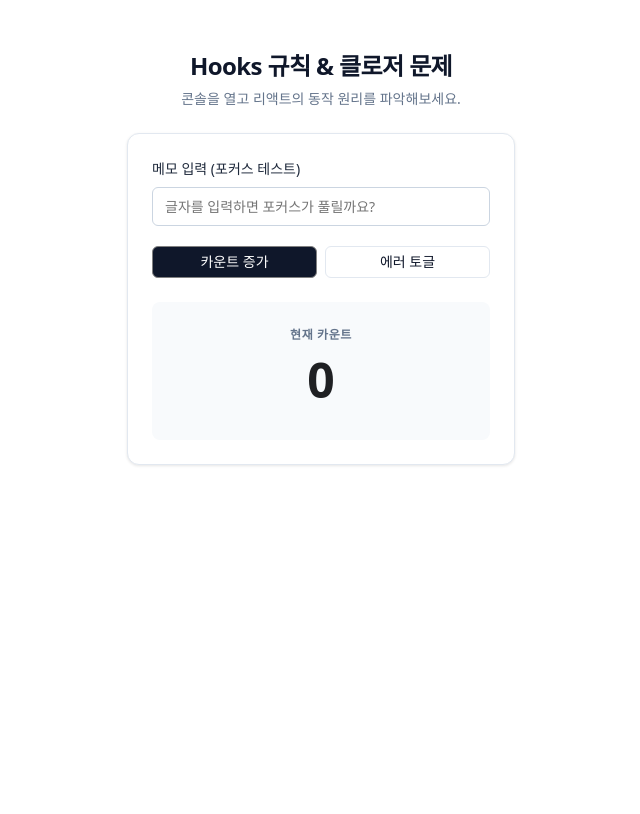
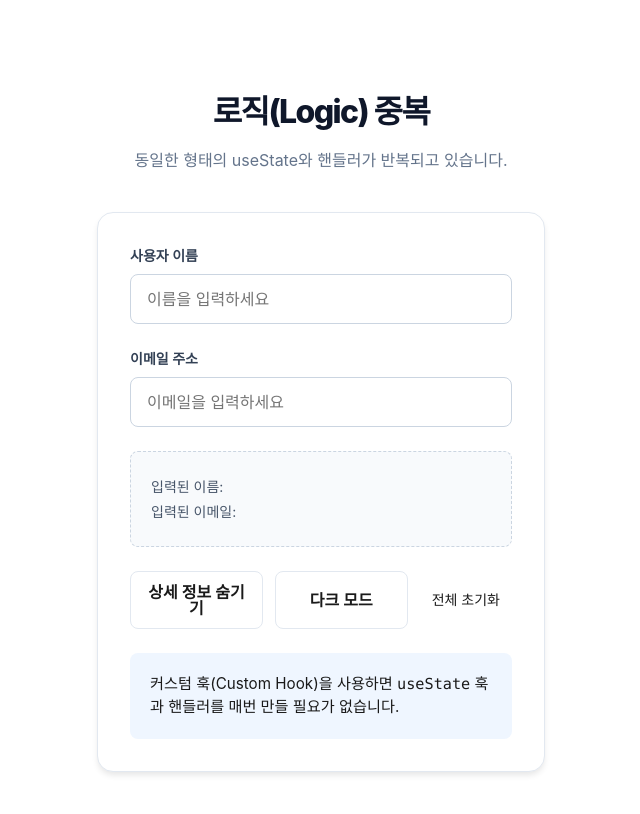
Before and after one commit to songha-5/learn-react, a React (Vite) app in the folder 09-커스텀-훅-로직-재사용/: page / in a window 1280 px wide. Shown: the top 814 px of the page, without its empty margins (319-959 px from the left). Built offline with nearby package versions, Linux system fonts and the light colour scheme.

Commit message:
학습: toggle/input로직 커스텀훅으로 변경

```diff
--- a/09-커스텀-훅-로직-재사용/src/app/index.tsx
+++ b/09-커스텀-훅-로직-재사용/src/app/index.tsx
@@ -1,11 +1,11 @@
 // import MovieSearch from '@/practices/MovieSearch-completed'
 import S from './style.module.css'
-import { HooksOfRules } from '@/learns'
+import { HooksOfRules, ReusingLogics } from '@/learns'
 
 export default function App() {
   return (
     <div className={S.container}>
-      <HooksOfRules />
+      <ReusingLogics />
     </div>
   )
 }
--- /dev/null
+++ b/09-커스텀-훅-로직-재사용/src/hooks/index.ts
@@ -0,0 +1,2 @@
+export * from './useToggle'
+export * from './useInput'
--- /dev/null
+++ b/09-커스텀-훅-로직-재사용/src/hooks/useInput.ts
@@ -0,0 +1,13 @@
+import { useCallback, useState } from "react"
+
+export function useInput(init = '') {
+  // - 인풋 로직
+  const [value, setValue] = useState(init)
+  const handleChange = useCallback((e: React.ChangeEvent<HTMLInputElement>) => {
+    setValue(e.target.value)
+  }, [])
+
+  const reset = useCallback(() => setValue(init), [init])
+
+  return { value, handleChange, reset}
+}
--- /dev/null
+++ b/09-커스텀-훅-로직-재사용/src/hooks/useToggle.ts
@@ -0,0 +1,17 @@
+// 재사용 가능한 로직 추출하기 (컴포넌트에서)
+// - 토글 로직
+// 커스텀 훅 이름 짓기 (use로 시작하는 함수)
+
+import { useCallback, useState } from "react"
+
+// [boolean, () => void] 순서지정
+export function useToggle(initialValue = false) {
+  const [isToggle, setIsToggle] = useState<boolean>(initialValue)
+
+  const toggle = useCallback(() => setIsToggle((prev) => !prev), [])
+
+  // 내보내기 (훅 함수의 실행 결과 반환)
+  // 배열 또는 객체 타입
+  // or [isToggle, toggle] as const
+  return [isToggle, toggle] as const
+}
--- a/09-커스텀-훅-로직-재사용/src/learns/ReusingLogics/index.tsx
+++ b/09-커스텀-훅-로직-재사용/src/learns/ReusingLogics/index.tsx
@@ -1,43 +1,28 @@
-import { useState } from 'react'
+import { useCallback, useState } from 'react'
 import S from './style.module.css'
+import { useToggle, useInput } from '@/hooks'
+
 
 export default function ReusingLogics() {
 
   // 중복 로직 1: Toggle (상세 정보용)
-  const [isVisible, setIsVisible] = useState(true)
-
-  const toggleVisible = () => {
-    setIsVisible((prev) => !prev)
-  }
+  // 토글 로직 재사용 적용
+  const [isVisible, setIsVisible] = useToggle(true)
 
   // 중복 로직 2: Toggle (다크 모드용)
-  const [isDarkMode, setIsDarkMode] = useState(false)
-
-  const toggleDarkMode = () => {
-    setIsDarkMode((prev) => !prev)
-  }
+  // 토글 로직 재사용 적용
+  const [isDarkMode, setIsDarkMode] = useToggle(false)
 
   // 중복 로직 3: Input (사용자 이름용)
-  const [name, setName] = useState('')
-
-  const handleNameChange = (e: React.ChangeEvent<HTMLInputElement>) => {
-    setName(e.target.value)
-  }
-
-  const resetName = () => setName('')
-
+  // 인풋 로직 재사용 적용
+  const nameInput = useInput('')
+  // 인풋 로직 재사용 적용
   // 중복 로직 4: Input (이메일용)
-  const [email, setEmail] = useState('')
-
-  const handleEmailChange = (e: React.ChangeEvent<HTMLInputElement>) => {
-    setEmail(e.target.value)
-  }
-
-  const resetEmail = () => setEmail('')
+  const emailInput = useInput('')
 
   const handleResetAll = () => {
-    resetName()
-    resetEmail()
+    nameInput.reset()
+    emailInput.reset()
   }
 
   return (
@@ -58,8 +43,8 @@ export default function ReusingLogics() {
           <input
             id="user-name"
             type="text"
-            value={name}
-            onChange={handleNameChange}
+            value={nameInput.value}
+            onChange={nameInput.handleChange}
             placeholder="이름을 입력하세요"
             className={S.input}
           />
@@ -72,8 +57,8 @@ export default function ReusingLogics() {
           <input
             id="user-email"
             type="email"
-            value={email}
-            onChange={handleEmailChange}
+            value={emailInput.value}
+            onChange={emailInput.handleChange}
             placeholder="이메일을 입력하세요"
             className={S.input}
           />
@@ -81,10 +66,10 @@ export default function ReusingLogics() {
 
         <div className={S.resultBox}>
           <p className={S.resultText}>
-            입력된 이름: <span>{name ?? '없음'}</span>
+            입력된 이름: <span>{nameInput.value ?? '없음'}</span>
           </p>
           <p className={S.resultText}>
-            입력된 이메일: <span>{email ?? '없음'}</span>
+            입력된 이메일: <span>{emailInput.value ?? '없음'}</span>
           </p>
         </div>
 
@@ -92,14 +77,14 @@ export default function ReusingLogics() {
         <div role="group" className={S.actionGroup}>
           <button
             type="button"
-            onClick={toggleVisible}
+            onClick={setIsVisible}
             className={S.buttonOutline}
           >
             상세 정보 {isVisible ? '숨기기' : '보기'}
           </button>
           <button
             type="button"
-            onClick={toggleDarkMode}
+            onClick={setIsDarkMode}
             className={S.buttonOutline}
           >
             {isDarkMode ? '라이트 모드' : '다크 모드'}
```
